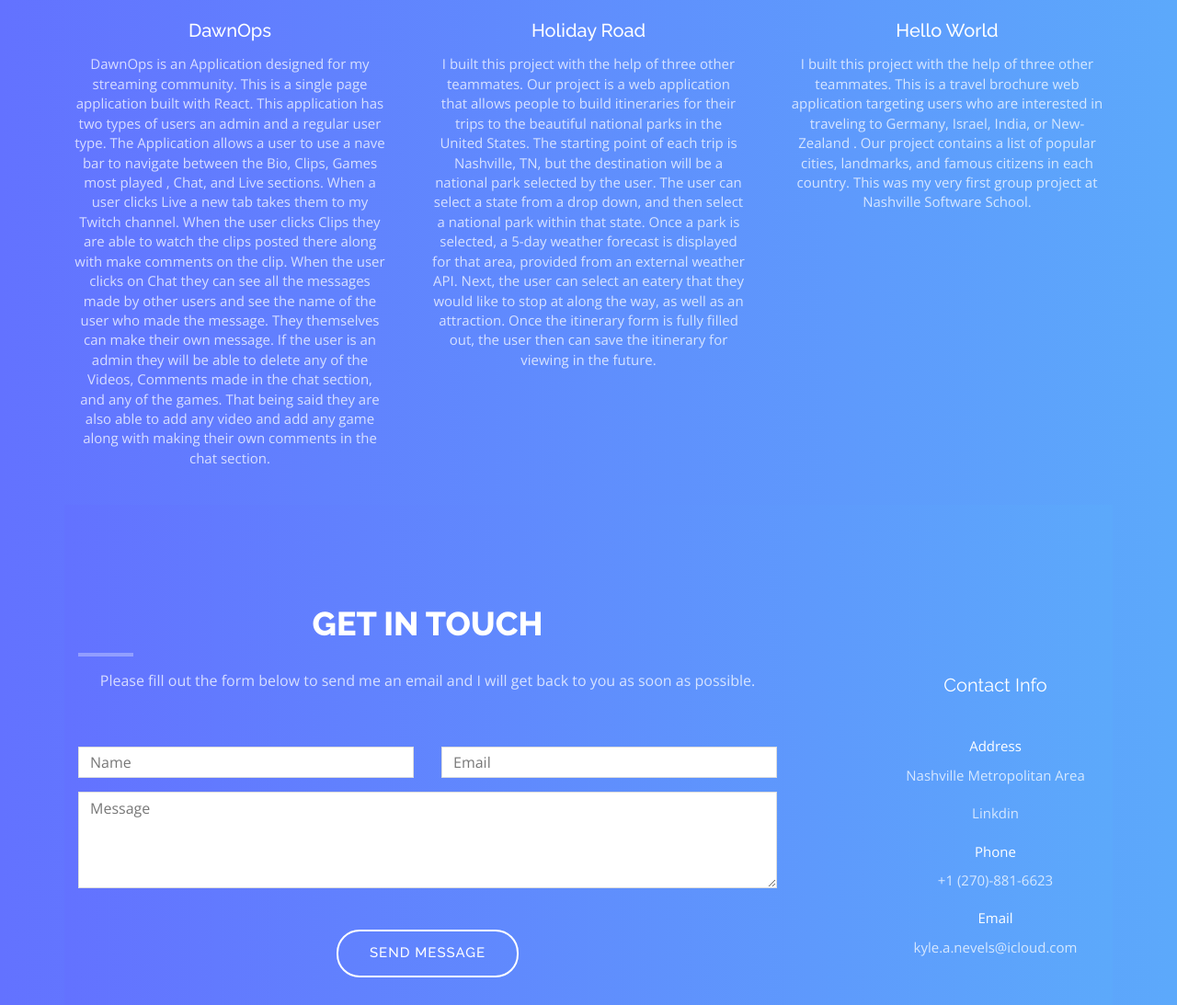
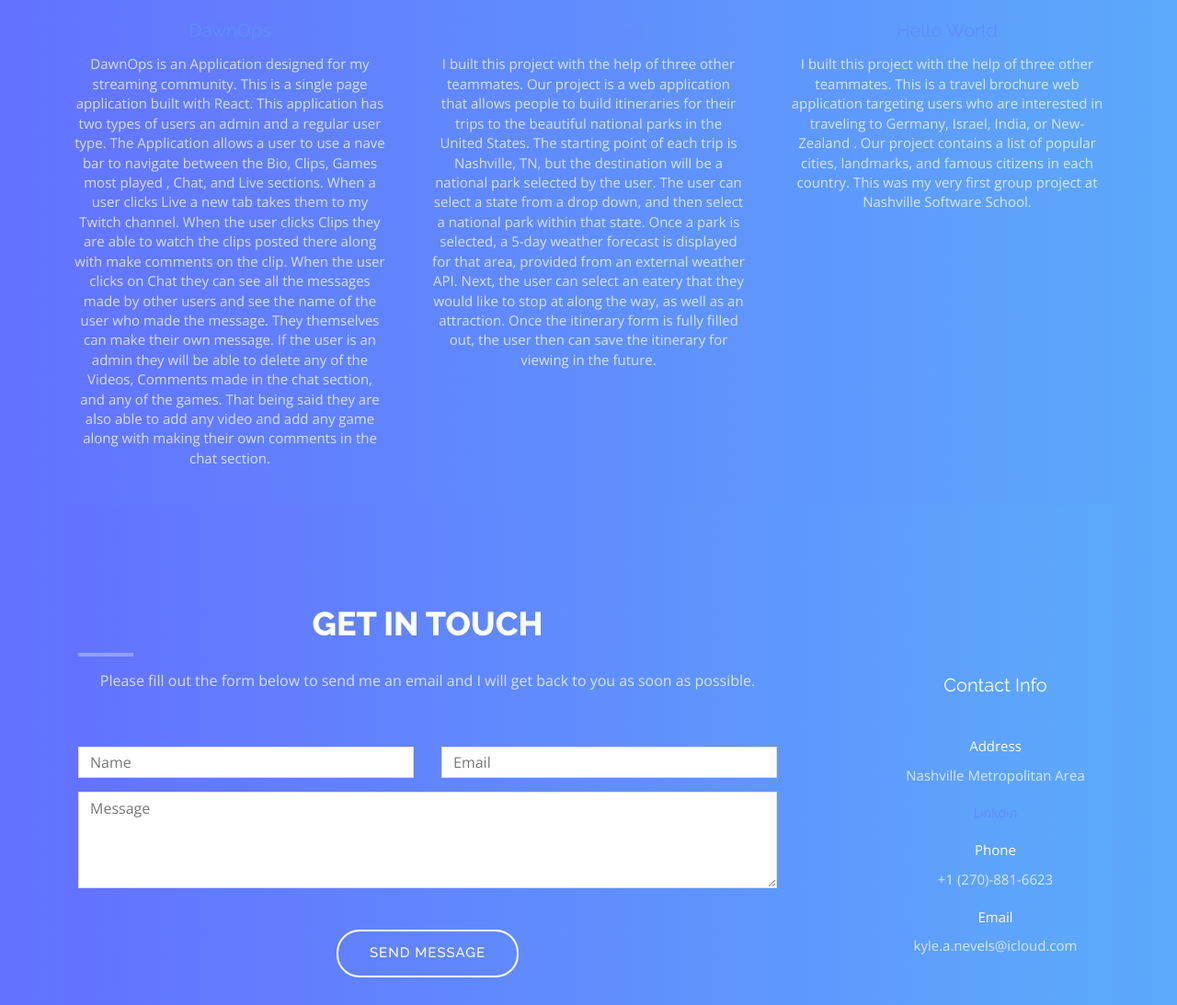
Before and after one commit to Knevels1/Knevels1.github.io, a plain HTML site: page index.html in a window 1280 px wide. Shown: the part 2626-3719 px from the top of the page at 92% size. Drawn offline with nearby package versions, Linux system fonts and the light colour scheme.

Commit message:
trying new color for links

```diff
--- a/css/style.css
+++ b/css/style.css
@@ -342,6 +342,9 @@ header .intro-text {
 	position: relative;
 	margin: 0;
 }
+.Link{
+	color: #1E7A46;
+}
 .hover-bg .hover-text {
 	position: absolute;
 	text-align: center;
--- a/index.html
+++ b/index.html
@@ -120,7 +120,7 @@
     <div class="row">
       <div class="col-md-4"> <img src="./img/prof-back.jpg" width="300px" height="250px">
         <div class="service-desc">
-          <h3><a href="https://github.com/Knevels1/Dawn_Ops" target="_Blank" class="page-scroll"></a>DawnOps</h3>
+          <h3><a href="https://github.com/Knevels1/Dawn_Ops" target="_Blank" class="Links">DawnOps</a></h3>
           <p>DawnOps is an Application designed for my streaming
             community. This is a single page application built with React.
             This application has two types of users an admin and a regular
@@ -141,7 +141,7 @@
       </div>
       <div class="col-md-4"> <img src="./img/holiday.png" width="300px" height="250px">
         <div class="service-desc">
-          <h3><a href="https://github.com/nss-day-cohort-44/holiday-road-dry-tortugas" target="_Blank" class="page-scroll"></a>Holiday Road</h3>
+          <h3><a href="https://github.com/nss-day-cohort-44/holiday-road-dry-tortugas" target="_Blank" class="Links">Holiday Road</a></h3>
           <p>I built this project with the help of three other teammates. Our
             project is a web application that allows people to build itineraries
             for their trips to the beautiful national parks in the United States.
@@ -158,7 +158,7 @@
       </div>
       <div class="col-md-4"> <img src="./img/helloworldlogo.png" width="300px" height="250px">
         <div class="service-desc">
-          <h3><a href="https://github.com/nss-day-cohort-44/hello-world-the-teal-archipelago" target="_Blank" class="page-scroll"></a>Hello World</h3>
+          <h3><a href="https://github.com/nss-day-cohort-44/hello-world-the-teal-archipelago" target="_Blank" class="Links">Hello World</a></h3>
           <p>I built this project with the help of three other teammates. This is a
             travel brochure web application targeting users who are interested
             in traveling to Germany, Israel, India, or New-Zealand . Our
@@ -207,7 +207,7 @@
         <p><span>Address</span>Nashville Metropolitan Area</p>
       </div>
       <div class="contact-item">
-        <p href="https://www.linkedin.com/in/kylenevels/" target="_Blank" class="page-scroll">Linkdin</p>
+        <a href="https://www.linkedin.com/in/kylenevels/" target="_Blank" class="Links">Linkdin</a>
       </div>
       <div class="contact-item">
         <p><span> Phone</span> +1 (270)-881-6623</p>
```
